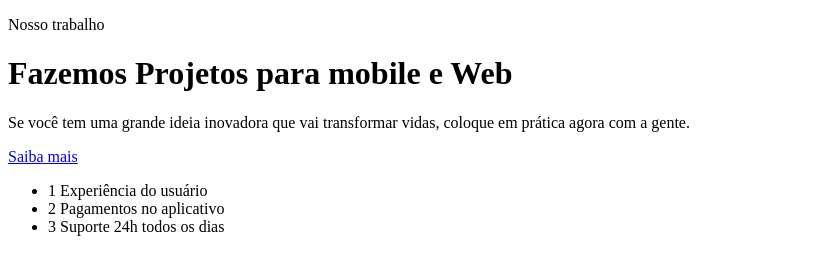
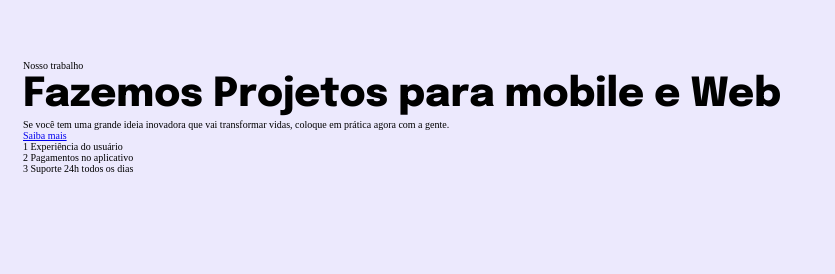
Before and after one commit to pedroaugustomontes/responsive-mobile-first, a plain HTML site: page index.html in a window 1280 px wide. Shown: the whole page, without its empty margins (0-835 px from the left). Drawn offline with Linux system fonts and the light colour scheme.

Commit message:
ajustado font root da página para melhor acessibilidade

```diff
--- a/index.html
+++ b/index.html
@@ -5,8 +5,13 @@
   <meta charset="UTF-8">
   <meta http-equiv="X-UA-Compatible" content="IE=edge">
   <meta name="viewport" content="width=device-width, initial-scale=1.0">
+
+  <link rel="stylesheet" href="style.css">
+  <link rel="preconnect" href="https://fonts.googleapis.com">
+  <link rel="preconnect" href="https://fonts.gstatic.com" crossorigin>
+  <link href="https://fonts.googleapis.com/css2?family=Epilogue:wght@800&display=swap" rel="stylesheet">
+
   <title>Responsividade</title>
-  <link rel="stylesheet" href="style.css">
 </head>
 
 <body>
--- a/style.css
+++ b/style.css
@@ -0,0 +1,25 @@
+:root {
+  font-size: 62.5%;
+}
+
+* {
+  padding: 0;
+  margin: 0;
+  box-sizing: border-box;
+}
+
+body {
+  background: #ece9fd;
+  padding: 6.0rem 2.3rem 6.6rem;
+}
+
+ul {
+  list-style: none;
+}
+
+h1 {
+  font-family: 'Epilogue', sans-serif;
+  font-weight: 800;
+  font-size: 4.0rem;
+  line-height: 4.8rem;
+}
```
